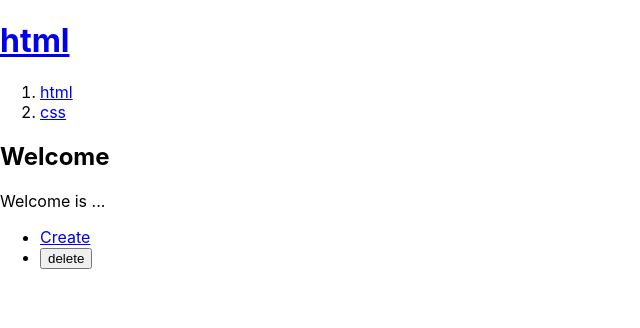
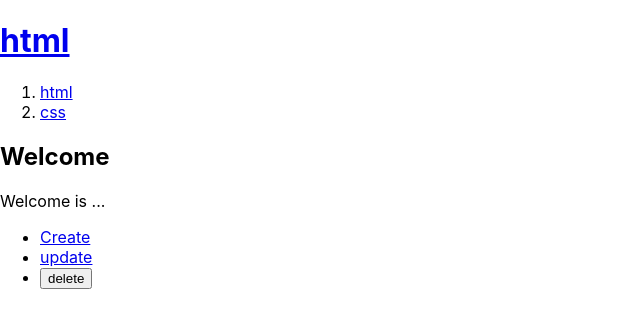
Before and after one commit to greencoffee1635/react-tutorial-egoing, a React (Create React App) app: page / in a window 1280 px wide. Shown: the top 328 px of the page, without its empty margins (0-640 px from the left). Built offline with nearby package versions, Linux system fonts and the light colour scheme.

Commit message:
update 추가

```diff
--- a/src/App.js
+++ b/src/App.js
@@ -11,7 +11,6 @@ function Article(props){
   )
 }
 function Nav(props){
-  console.log('Nav');
   var lis = [];
   function aHandler(ev){
     ev.preventDefault();
@@ -56,8 +55,8 @@ function Create(props){
     <article>
         <h1>Create</h1>
         <form onSubmit={submitHandler}>
-          <p><input type="text" name="title" /></p>
-          <p><textarea name="body"></textarea></p>
+          <p><input type="text" name="title" defaultValue="a"/></p>
+          <p><textarea name="body" defaultValue="b"></textarea></p>
           <p><input type="submit" /></p>
         </form>
       </article>
@@ -72,6 +71,12 @@ function Control(props){
           props.onChangeMode('CREATE');
         }
       }>Create</a></li>
+      <li><a href="update.html" onClick={
+        function(ev) {
+          ev.preventDefault();
+          props.onChangeMode('UPDATE');
+        }
+      }>update</a></li>
       <li>
         <form onSubmit={
           function(ev){
@@ -86,7 +91,7 @@ function Control(props){
   )
 }
 function App() {
-  console.log('run App');
+
   var [id, setId] = useState(2);
   var [mode,setMode] = useState('WELCOME');
   var [nextId,setNextId] = useState(3);
@@ -94,11 +99,12 @@ function App() {
     {id:1, title:'html', body:'html is ..'},
     {id:2, title:'css', body:'css is ..'}
   ]);
+  console.log('run App', id);
   function selectHandler(_id){
     if(_id===undefined){
       setMode('WELCOME');
     } else {
-      id = setId(_id);
+      setId(_id);
       setMode('READ');
     }
   }
@@ -125,8 +131,12 @@ function App() {
       setNextId(nextId+1);
     }
     articleComp = <Create onCreate={createHandler}></Create>
+  } else if(mode === 'UPDATE'){
+    articleComp = <h1>Update</h1>
   }
   function changeHandler(_mode){
+    debugger;
+    console.log('id', id);
     if(_mode === 'DELETE'){
       // 삭제한다.
       var newTopics = [];
@@ -139,6 +149,8 @@ function App() {
       }
       setTopics(newTopics);
       setMode('WELCOME');
+    } else if(_mode === 'UPDATE'){
+      setMode('UPDATE');
     } else {
       setMode(_mode);
     }
```
